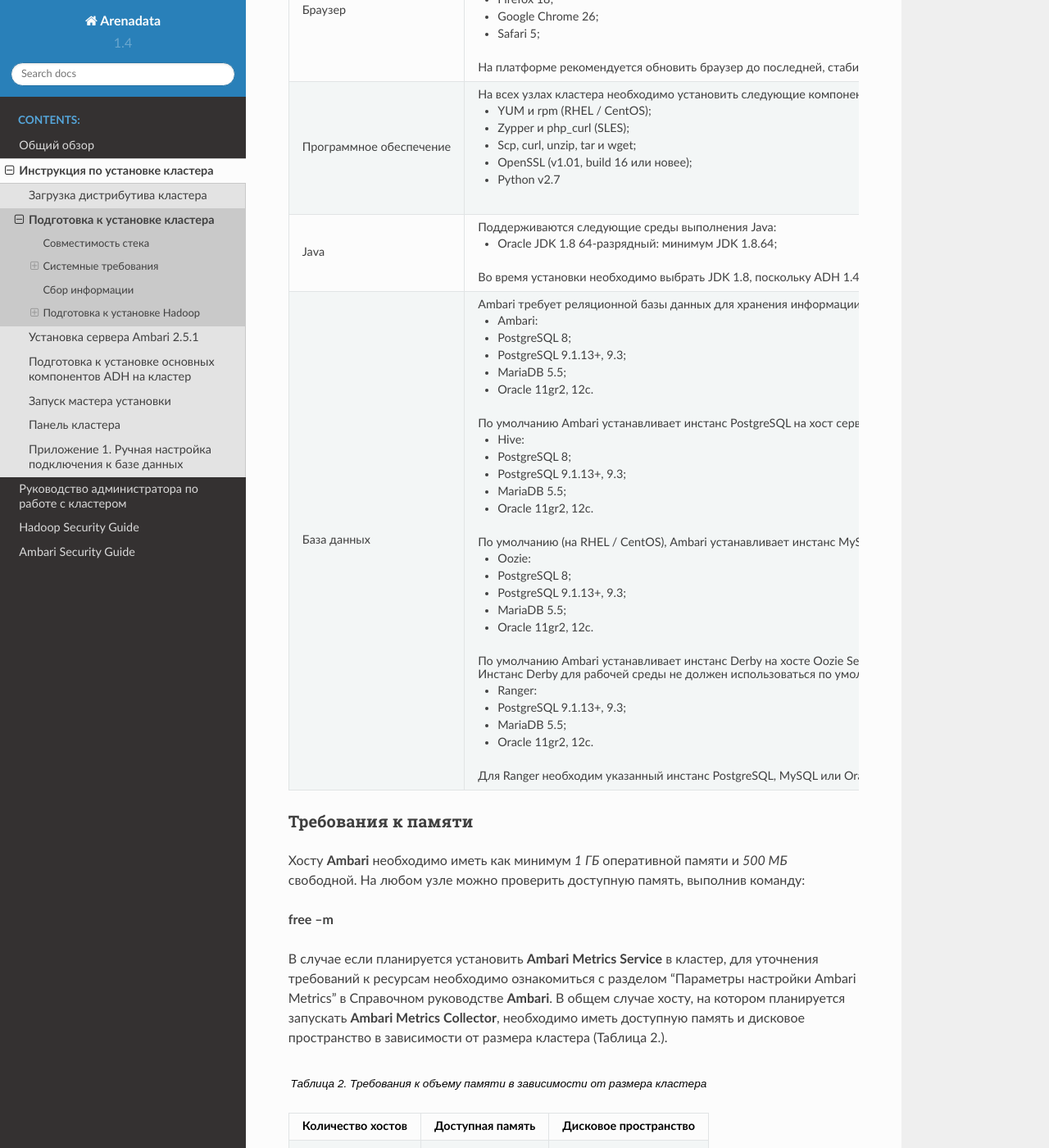
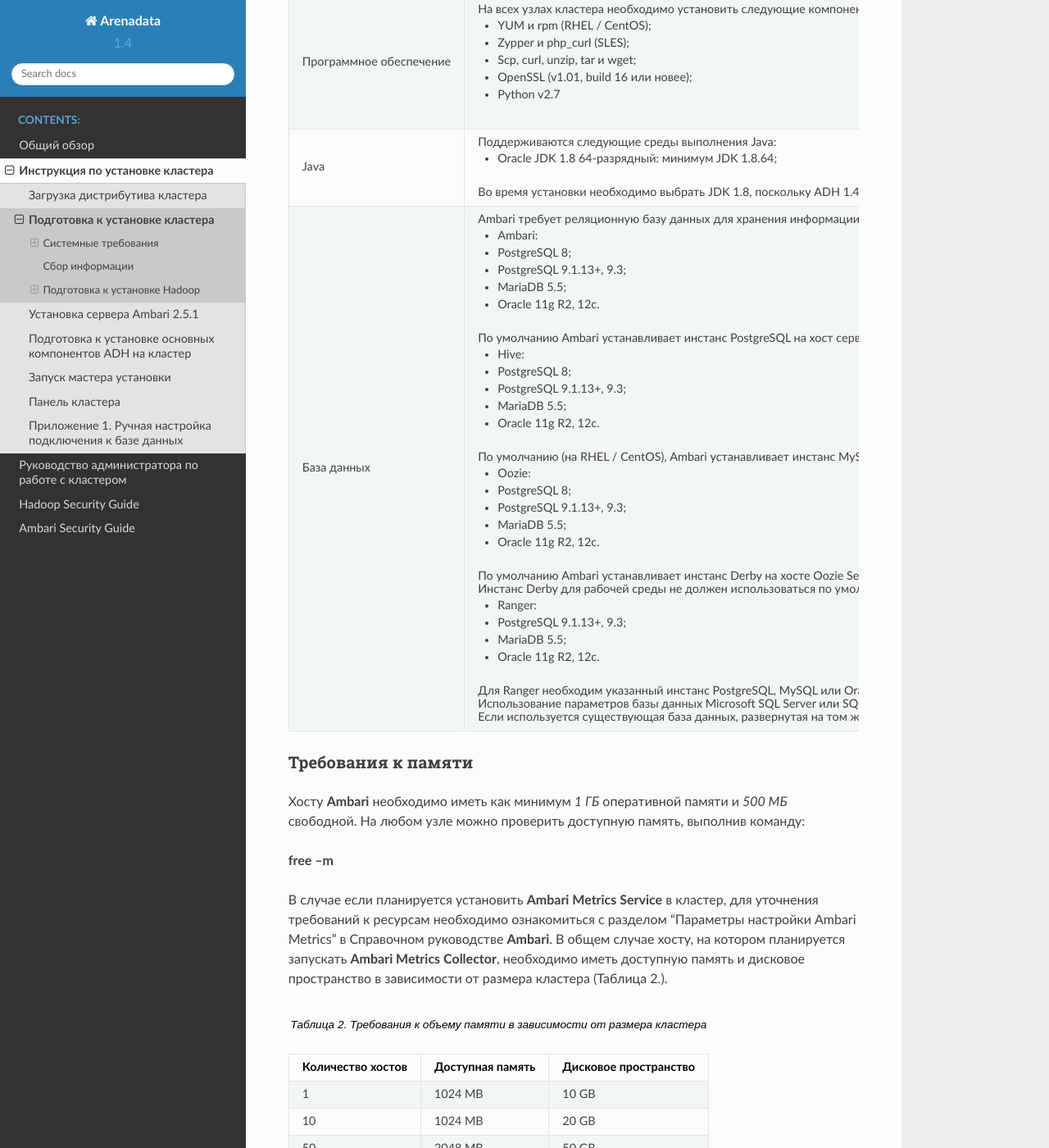
Before and after one commit to arenadata/docs_adps, a Sphinx documentation site: the page built from source/install/prepare.rst, in a window 1280 px wide and 1400 px high, scrolled down 1016 px. Shown: the whole window at 82% size. Built offline with Sphinx 7.4.7 and the Read the Docs theme 2.0.0, drawn with Linux system fonts in a browser that asks for light colours; pages that are not in the unit, such as notebooks, are missing from menus; some of the changed text lies outside the part shown.

Commit message:
Update prepare.rst

```diff
--- a/source/install/prepare.rst
+++ b/source/install/prepare.rst
@@ -22,11 +22,6 @@
 контролировать службы всех узлов кластера с центральной точки.
 
 
-Совместимость стека
--------------------
-
-**Ambari 2.5.1** совместим с версиями **ADH 1.3** и **ADH 1.4**.
-
 
 Системные требования
 --------------------
@@ -38,7 +33,7 @@
 пакета и количеству индексных дескрипторов" и "Проверка
 максимального количества открытых файловых дескрипторов".
 
-.. list-table:: Таблица 1. Минимальные системные требования для установки кластера Arenadata Ambari
+.. list-table:: Табл. 1. Минимальные системные требования для установки кластера Arenadata Ambari
    :header-rows: 1
 
    * - Компонент
@@ -95,7 +90,7 @@
        несовместим с JDK 1.7
 
    * - База данных
-     - Ambari требует реляционной базы данных для хранения информации о
+     - Ambari требует реляционную базу данных для хранения информации о
        конфигурации кластера и топологии. При установке ADH Stack с Hive или
        Oozie – для них также требуется реляционная база данных
 
@@ -103,13 +98,13 @@
        + PostgreSQL 8;
        + PostgreSQL 9.1.13+, 9.3;
        + MariaDB 5.5;
-       + Oracle 11gr2, 12c.
+       + Oracle 11g R2, 12c.
 
 
        По умолчанию Ambari устанавливает инстанс PostgreSQL на хост сервера
        Ambari. При этом использование данного инстанса PostgreSQL, MySQL или
        Oracle необязательно. Дополнительная информация указана в пункте
-       «Настройка сервера Ambari 2.2.1» (см. п. 2.3)
+       «Настройка сервера Ambari 2.5.1»
 
 
        + Hive:
@@ -119,13 +114,13 @@
        + PostgreSQL 8;
        + PostgreSQL 9.1.13+, 9.3;
        + MariaDB 5.5;
-       + Oracle 11gr2, 12c.
+       + Oracle 11g R2, 12c.
 
 
        По умолчанию (на RHEL / CentOS), Ambari устанавливает инстанс MySQL на
        хосте Hive Metastore. Также можно использовать указанный инстанс
        PostgreSQL, MySQL или Oracle. Дополнительная информация указана в
-       пункте «Настройка сервера Ambari 2.2.1» (см. п. 2.3)
+       пункте «Настройка сервера Ambari 2.5.1»
 
 
        + Oozie:
@@ -135,18 +130,19 @@
        + PostgreSQL 8;
        + PostgreSQL 9.1.13+, 9.3;
        + MariaDB 5.5;
-       + Oracle 11gr2, 12c.
+       + Oracle 11g R2, 12c.
 
 
        По умолчанию Ambari устанавливает инстанс Derby на хосте Oozie Server.
        При этом использование данного инстанса PostgreSQL, MySQL или Oracle
-       необязательно. Дополнительная информация указана в пункте «Настройка
-       сервера Ambari 2.2.1» (см. п. 2.3).
+       необязательно. Использование Derby в качестве базы метаданных Oozie
+       не рекомендуется для продуктивного использования. Дополнительная
+       информация указана в пункте «Настройка сервера Ambari 2.5.1».
 
        Инстанс Derby для рабочей среды не должен использоваться по умолчанию.
        Если планируется применение Derby для demo-версии, разработки или
        тестирования окружающей среды, перенос базы данных Oozie из Derby в
-       новую базу данных доступен только в сообществе
+       новую базу данных доступен только в Community Edition
 
 
        + Ranger:
@@ -155,18 +151,25 @@
 
        + PostgreSQL 9.1.13+, 9.3;
        + MariaDB 5.5;
-       + Oracle 11gr2, 12c.
+       + Oracle 11g R2, 12c.
 
 
        Для Ranger необходим указанный инстанс PostgreSQL, MySQL или Oracle
        Для базы данных Ambari, если используется существующая база данных
-       Oracle, необходимо убедиться, что пользователь Oracle работает на
+       Oracle, необходимо убедиться, что инстанс Oracle работает на
        порте, отличном от 8080. Это необходимо, чтобы избежать конфликта с
        портом Ambari, установленном по умолчанию. Также следует обратиться к
        `Справочному руководству Ambari` для получения информации о возможных
        изменениях порта по умолчанию сервера Ambari.
+
        Использование параметров базы данных Microsoft SQL Server или SQL
-       Anywhere не поддерживается
+       Anywhere не поддерживается.
+
+       Если используется существующая база данных, развернутая на том же сервере,
+       что и Ambari Server, необходимо, чтобы эта база работала на порте,
+       отличном от 8080
+
+
 
 
 Требования к памяти
```
